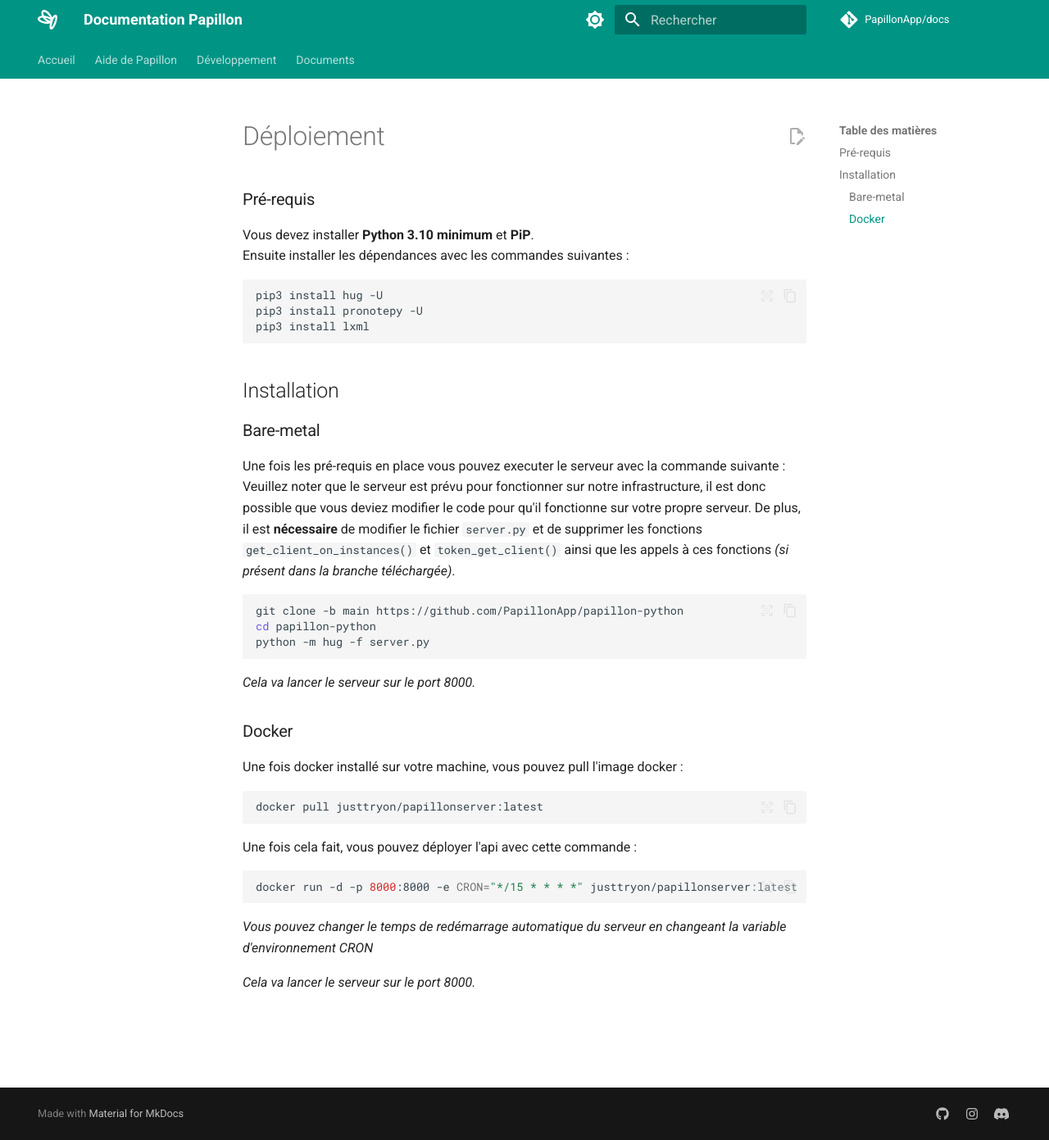
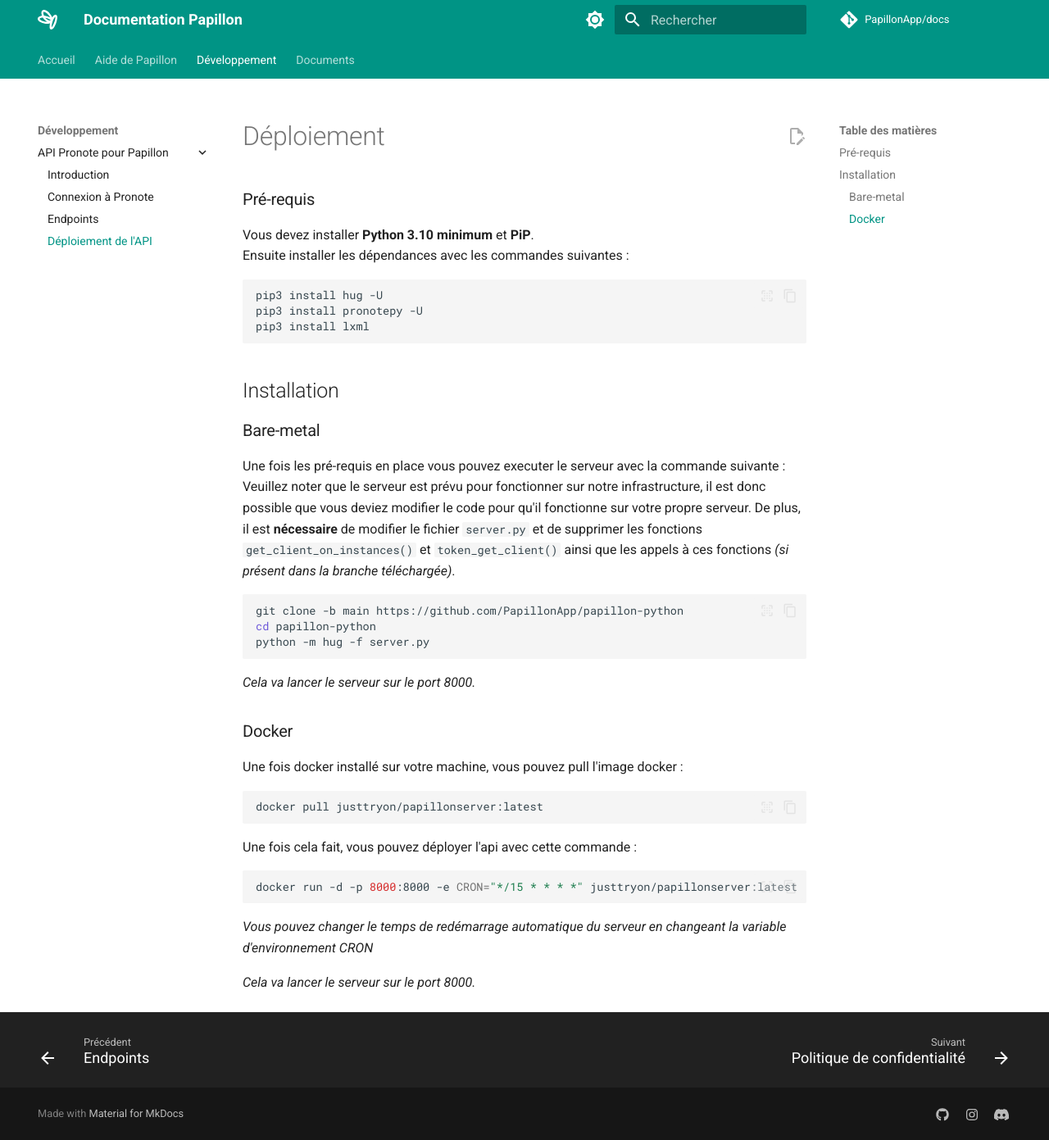
Before and after one commit to PapillonApp/docs, an MkDocs documentation site: the page built from docs/development/pronote-api/deployment.md, in a window 1280 px wide and 1391 px high. Shown: the whole window at 82% size. Built offline with MkDocs 1.6.1 and Material for MkDocs 9.7.7, drawn with Linux system fonts in a browser that asks for light colours; comment, search, counter and statistics services are not loaded; part of the change alters nothing that is shown.

Commit message:
Update mkdocs.yml

```diff
--- a/mkdocs.yml
+++ b/mkdocs.yml
@@ -8,10 +8,10 @@ nav:
   - Aide de Papillon: 'help/index.md'
   - Développement :
     - API Pronote pour Papillon :
-        - Introduction : 'devel/pronote-api/index.md'
-        - Connexion à Pronote : 'devel/pronote-api/login.md'
-        - Endpoints : 'devel/pronote-api/endpoints.md'
-        - Déploiement de l'API : 'devel/pronote-api/deployment.md'
+        - Introduction : 'development/pronote-api/index.md'
+        - Connexion à Pronote : 'development/pronote-api/login.md'
+        - Endpoints : 'development/pronote-api/endpoints.md'
+        - Déploiement de l'API : 'development/pronote-api/deployment.md'
   - Documents :
     - Politique de confidentialité : 'documents/privacy-policy.md'
     - Kit de communication : 'documents/communication-kit.md'
```
